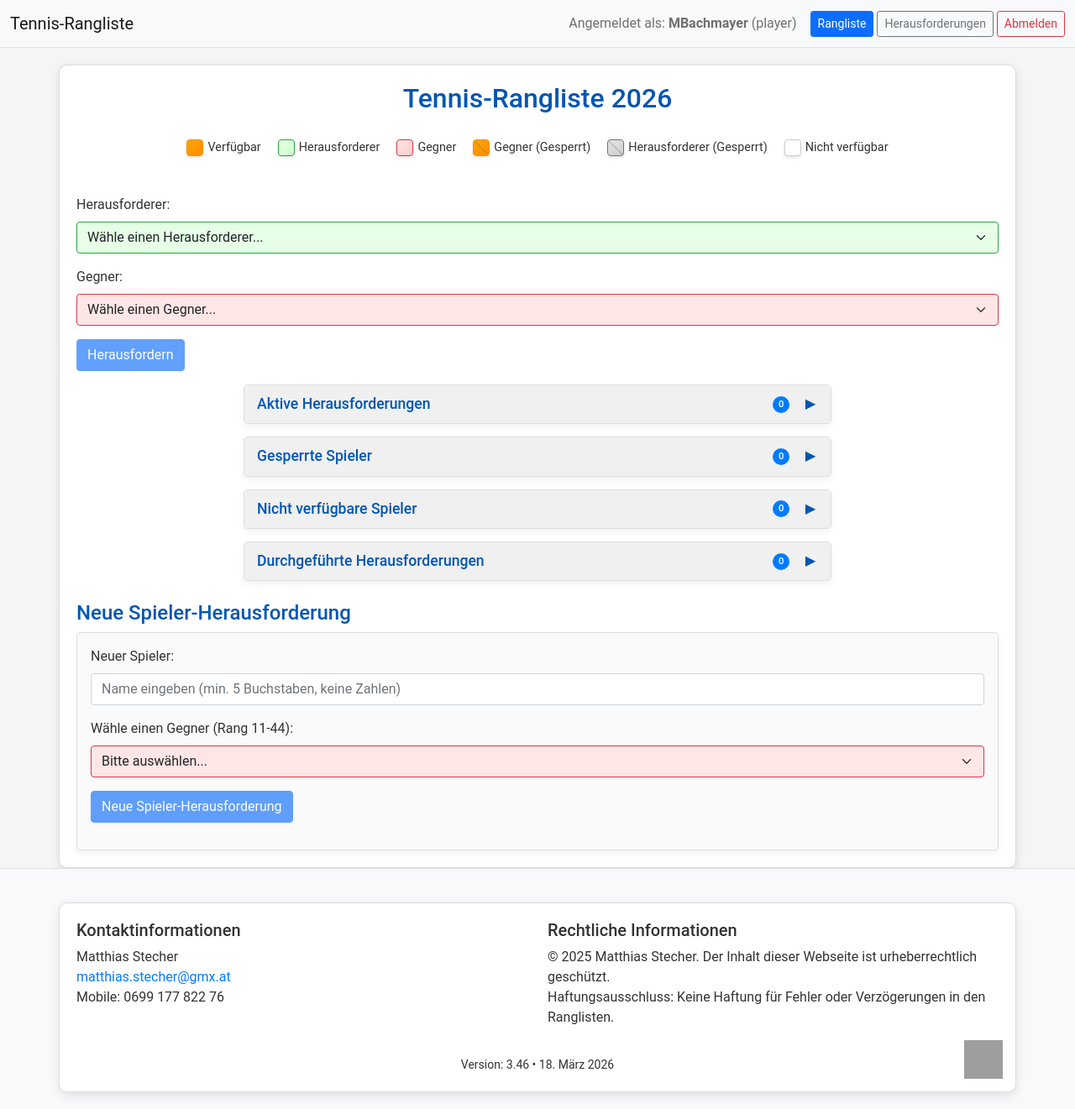
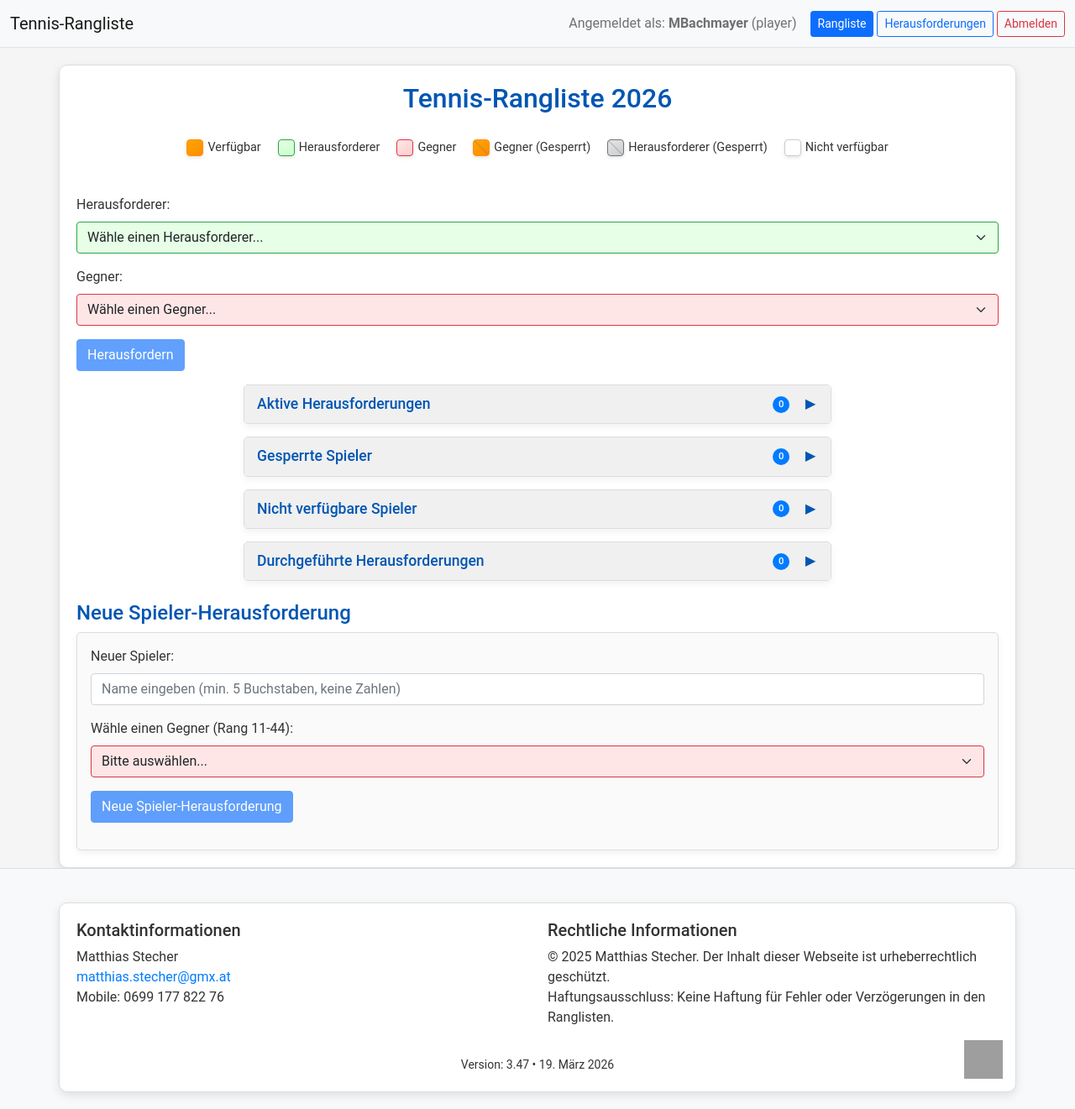
Before and after one commit to AINxtGenDev/stecher_tennis, a Flask app: page /index in a window 1280 px wide. Shown: the whole page at 84% size. Run offline with Flask 3, Linux system fonts and the light colour scheme; a user stored in the database is signed in; some libraries are stand-ins or nearby versions; grey boxes are pictures that could not be loaded.

Commit message:
ui: unify nav button styles and bump version to 3.47
All nav buttons now use btn-outline-primary for consistent look.
Abmelden stays btn-outline-danger (red outlined).

Co-Authored-By: Claude Opus 4.6 (1M context) <noreply@anthropic.com>

```diff
--- a/templates/admin.html
+++ b/templates/admin.html
@@ -68,10 +68,10 @@
         <div>
           <a href="{{ url_for('index') }}" class="btn btn-sm btn-outline-primary {% if request.endpoint == 'index' %}active{% endif %}">Rangliste</a>
           {% if current_user.privilege_level in ['admin', 'superadmin'] %}
-            <a href="{{ url_for('admin') }}" class="btn btn-sm btn-outline-secondary {% if request.endpoint == 'admin' %}active{% endif %}">Herausforderungen</a>
+            <a href="{{ url_for('admin') }}" class="btn btn-sm btn-outline-primary {% if request.endpoint == 'admin' %}active{% endif %}">Herausforderungen</a>
           {% endif %}
           {% if current_user.privilege_level == 'superadmin' %}
-            <a href="{{ url_for('db_settings') }}" class="btn btn-sm btn-outline-secondary {% if request.endpoint == 'db_settings' %}active{% endif %}">DB-Einstellungen</a>
+            <a href="{{ url_for('db_settings') }}" class="btn btn-sm btn-outline-primary {% if request.endpoint == 'db_settings' %}active{% endif %}">DB-Einstellungen</a>
           {% endif %}
           <a href="{{ url_for('logout') }}" class="btn btn-sm btn-outline-danger">Abmelden</a>
         </div>
--- a/templates/db_settings.html
+++ b/templates/db_settings.html
@@ -67,9 +67,9 @@
             </span>
             <div>
               <a href="{{ url_for('index') }}" class="btn btn-sm btn-outline-primary {% if request.endpoint == 'index' %}active{% endif %}">Rangliste</a>
-              <a href="{{ url_for('admin') }}" class="btn btn-sm btn-outline-secondary {% if request.endpoint == 'admin' %}active{% endif %}">Herausforderungen</a>
+              <a href="{{ url_for('admin') }}" class="btn btn-sm btn-outline-primary {% if request.endpoint == 'admin' %}active{% endif %}">Herausforderungen</a>
               {% if current_user.privilege_level == 'superadmin' %}
-                <a href="{{ url_for('db_settings') }}" class="btn btn-sm btn-outline-secondary {% if request.endpoint == 'db_settings' %}active{% endif %}">DB-Einstellungen</a>
+                <a href="{{ url_for('db_settings') }}" class="btn btn-sm btn-outline-primary {% if request.endpoint == 'db_settings' %}active{% endif %}">DB-Einstellungen</a>
               {% endif %}
               <a href="{{ url_for('logout') }}" class="btn btn-sm btn-outline-danger">Abmelden</a>
             </div>
--- a/templates/index.html
+++ b/templates/index.html
@@ -233,9 +233,9 @@
         </span>
         <div>
           <a href="{{ url_for('index') }}" class="btn btn-sm btn-outline-primary {% if request.endpoint == 'index' %}active{% endif %}">Rangliste</a>
-          <a href="{{ url_for('admin') }}" class="btn btn-sm btn-outline-secondary {% if request.endpoint == 'admin' %}active{% endif %}">Herausforderungen</a>
+          <a href="{{ url_for('admin') }}" class="btn btn-sm btn-outline-primary {% if request.endpoint == 'admin' %}active{% endif %}">Herausforderungen</a>
           {% if current_user.privilege_level == 'superadmin' %}
-            <a href="{{ url_for('db_settings') }}" class="btn btn-sm btn-outline-secondary {% if request.endpoint == 'db_settings' %}active{% endif %}">DB-Einstellungen</a>
+            <a href="{{ url_for('db_settings') }}" class="btn btn-sm btn-outline-primary {% if request.endpoint == 'db_settings' %}active{% endif %}">DB-Einstellungen</a>
           {% endif %}
           <a href="{{ url_for('logout') }}" class="btn btn-sm btn-outline-danger">Abmelden</a>
         </div>
@@ -384,7 +384,7 @@
         <div class="col-md-6 mb-3 mb-md-0"><h5>Kontaktinformationen</h5><p>Matthias Stecher<br /><a href="mailto:matthias.stecher@hpe.com">matthias.stecher@gmx.at</a><br />Mobile: 0699 177 822 76</p></div>
         <div class="col-md-6"><h5>Rechtliche Informationen</h5><p>© 2025 Matthias Stecher. Der Inhalt dieser Webseite ist urheberrechtlich geschützt.<br />Haftungsausschluss: Keine Haftung für Fehler oder Verzögerungen in den Ranglisten.</p></div>
       </div>
-      <div class="row"><div class="col-12 text-center mt-3"><small>Version: 3.46 • 18. März 2026</small></div></div>
+      <div class="row"><div class="col-12 text-center mt-3"><small>Version: 3.47 • 19. März 2026</small></div></div>
       <img id="duckLogo" src="/static/a1_duck_11.png" alt="Duck Logo" width="46" height="46" style="position: absolute; bottom: 15px; right: 15px; cursor: pointer;" />
     </div>
   </footer>
```
